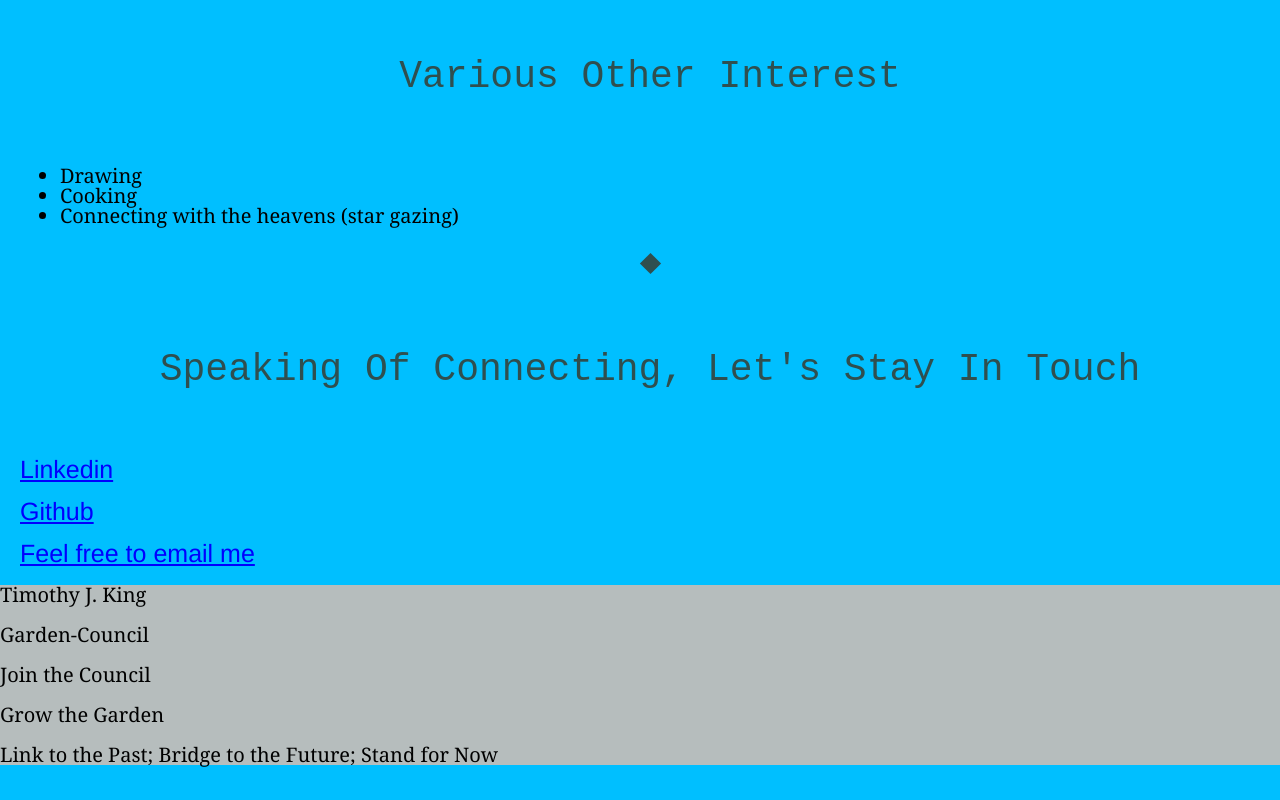
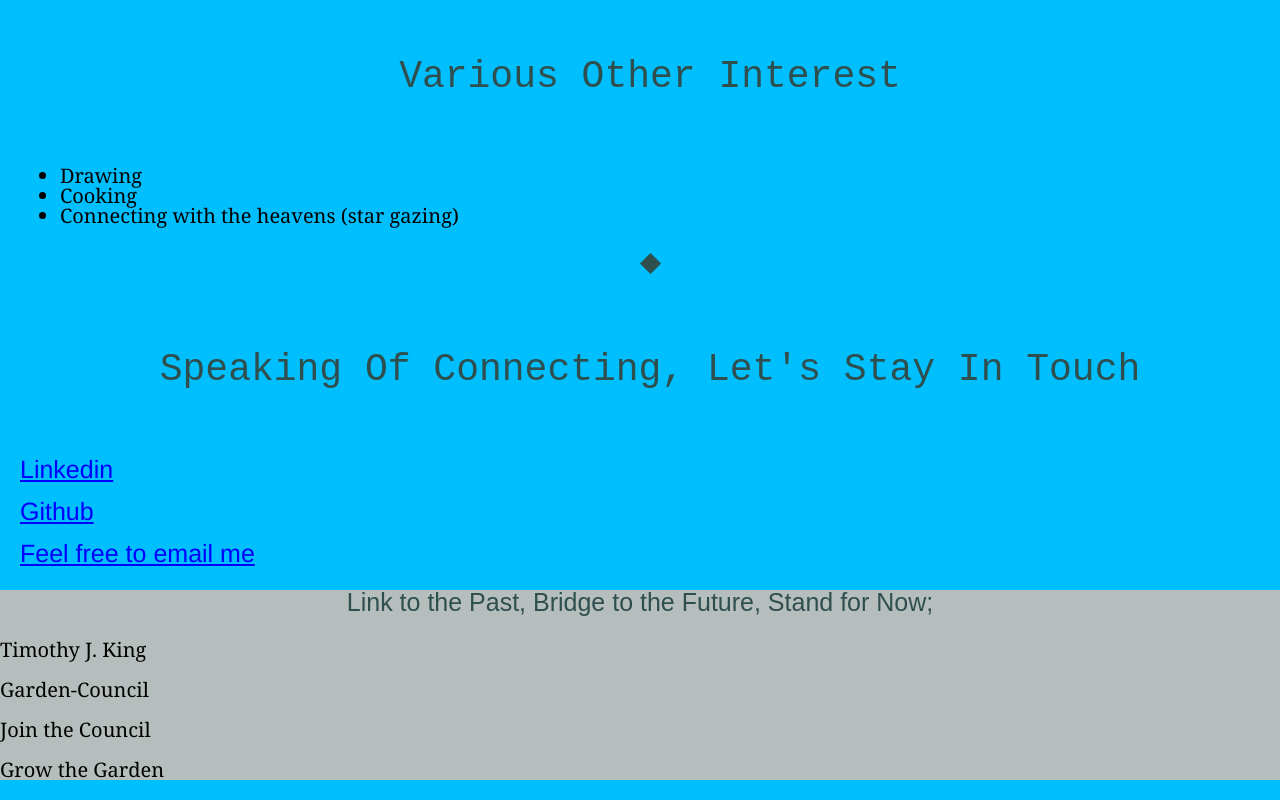
Before and after one commit to tjk97/CallingCard, a plain HTML site: page index.html in a window 1280 px wide. Shown: the part 1510-2310 px from the top of the page. Drawn offline with nearby package versions, Linux system fonts and the light colour scheme.

Commit message:
added an h3

```diff
--- a/index.html
+++ b/index.html
@@ -85,14 +85,12 @@
     </main>
 
     <footer>
-
+      <h3> Link to the Past, Bridge to the Future, Stand for Now; </h3>
       <p>Timothy J. King</p>
       <p>Garden-Council</p>
       <p>Join the Council</p>
       <p> Grow the Garden</p>
-      <p>
-        Link to the Past; Bridge to the Future; Stand for Now
-      </p>
+
 
     </footer>
     <!--Just know I know this page is a work in progress, and may always be. The first step is usually the most important-->
--- a/style.css
+++ b/style.css
@@ -38,6 +38,16 @@ h2{
   letter-spacing: opx;
   padding: 50px 50px 50px 50px;
   margin: 20px 20px 20px 20px
+}
+
+h3{
+  font-family:Arial, Helvetica, sans-serif;
+  font-size: 25px;
+  color: darkslategray;
+  font-weight: 400;
+  text-align:center;
+  line-height: 100%;
+  letter-spacing: 0px;
 }
 p{
   font-family: Georgia, 'Times New Roman', Times, serif;
```
